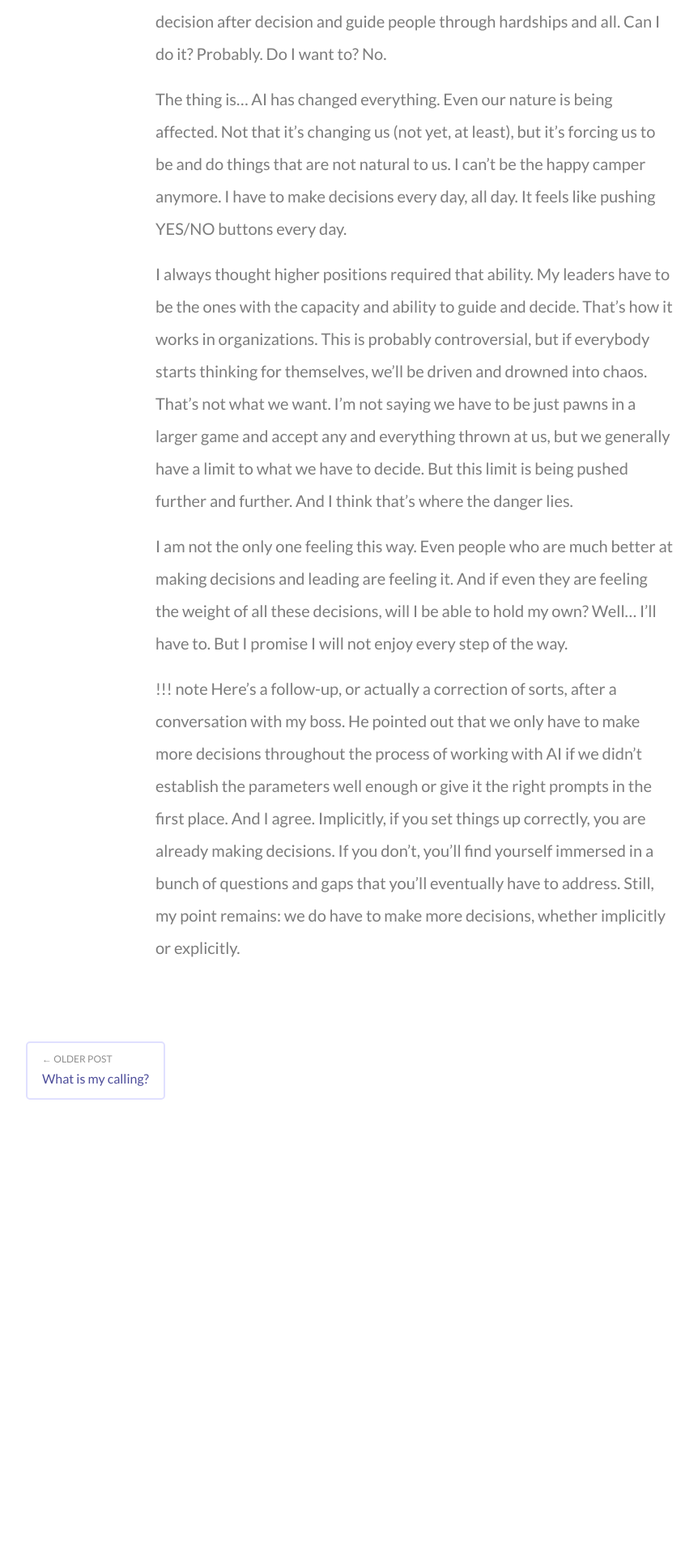
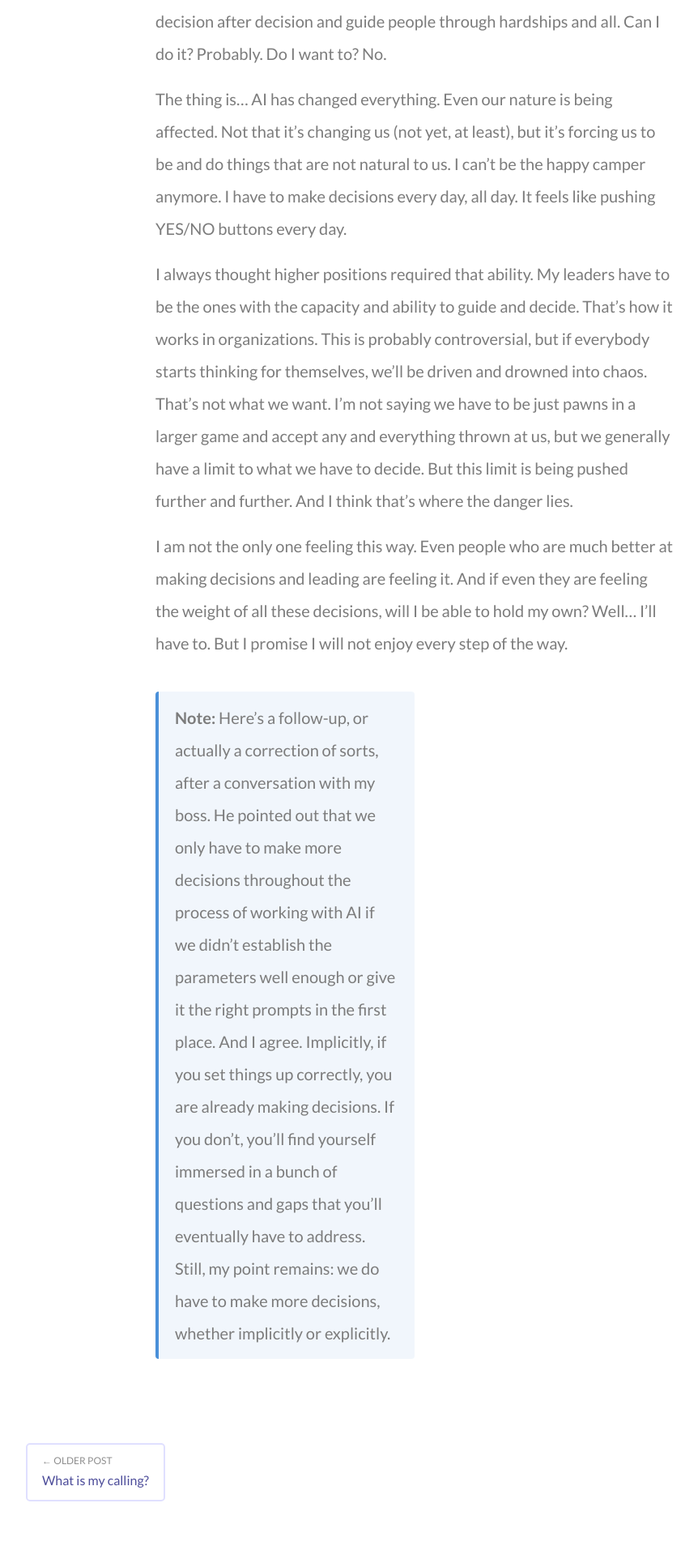
Before and after one commit to ericthmoritsuka/ericthmoritsuka.github.io, a Jekyll site: the page built from _posts/2026-09-04-to-decide-or-not-to-decide.md, in a window 1280 px wide. Shown: the part 2193-4107 px from the top of the page at 81% size, without its empty margins (128-990 px from the left). Built offline with Jekyll 4.4.1, drawn with Linux system fonts in a browser that asks for light colours; before the commit the page ends 3611 px from its top, so only the background shows below that.

Commit message:
Render the post's follow-up note as a styled callout
kramdown has no MkDocs-style admonitions, so the !!! note block rendered
as literal text plus a code block. Use a blockquote with a {: .note} IAL
and style it in blog.css.

Co-Authored-By: Claude Fable 5 <noreply@anthropic.com>

```diff
--- a/_posts/2026-09-04-to-decide-or-not-to-decide.md
+++ b/_posts/2026-09-04-to-decide-or-not-to-decide.md
@@ -18,5 +18,5 @@ I always thought higher positions required that ability. My leaders have to be t
 
 I am not the only one feeling this way. Even people who are much better at making decisions and leading are feeling it. And if even they are feeling the weight of all these decisions, will I be able to hold my own? Well... I'll have to. But I promise I will not enjoy every step of the way.
 
-!!! note
-    Here's a follow-up, or actually a correction of sorts, after a conversation with my boss. He pointed out that we only have to make more decisions throughout the process of working with AI if we didn't establish the parameters well enough or give it the right prompts in the first place. And I agree. Implicitly, if you set things up correctly, you are already making decisions. If you don't, you'll find yourself immersed in a bunch of questions and gaps that you'll eventually have to address. Still, my point remains: we do have to make more decisions, whether implicitly or explicitly.
+> **Note:** Here's a follow-up, or actually a correction of sorts, after a conversation with my boss. He pointed out that we only have to make more decisions throughout the process of working with AI if we didn't establish the parameters well enough or give it the right prompts in the first place. And I agree. Implicitly, if you set things up correctly, you are already making decisions. If you don't, you'll find yourself immersed in a bunch of questions and gaps that you'll eventually have to address. Still, my point remains: we do have to make more decisions, whether implicitly or explicitly.
+{: .note}
--- a/css/blog.css
+++ b/css/blog.css
@@ -222,6 +222,20 @@
   margin: 0 auto !important;
   padding: 0 20px;
   box-sizing: border-box;
+}
+
+/* Callout for post asides (kramdown: blockquote followed by `{: .note}`).
+   Translucent blue so it reads on both the light and dark themes. */
+.post-page .note {
+  margin: 24px 0;
+  padding: 12px 20px;
+  border-left: 4px solid #4a90d9;
+  background: rgba(74, 144, 217, 0.08);
+  border-radius: 4px;
+}
+
+.post-page .note p {
+  margin: 0;
 }
 
 .sobre-info h1.font-grande {
```
